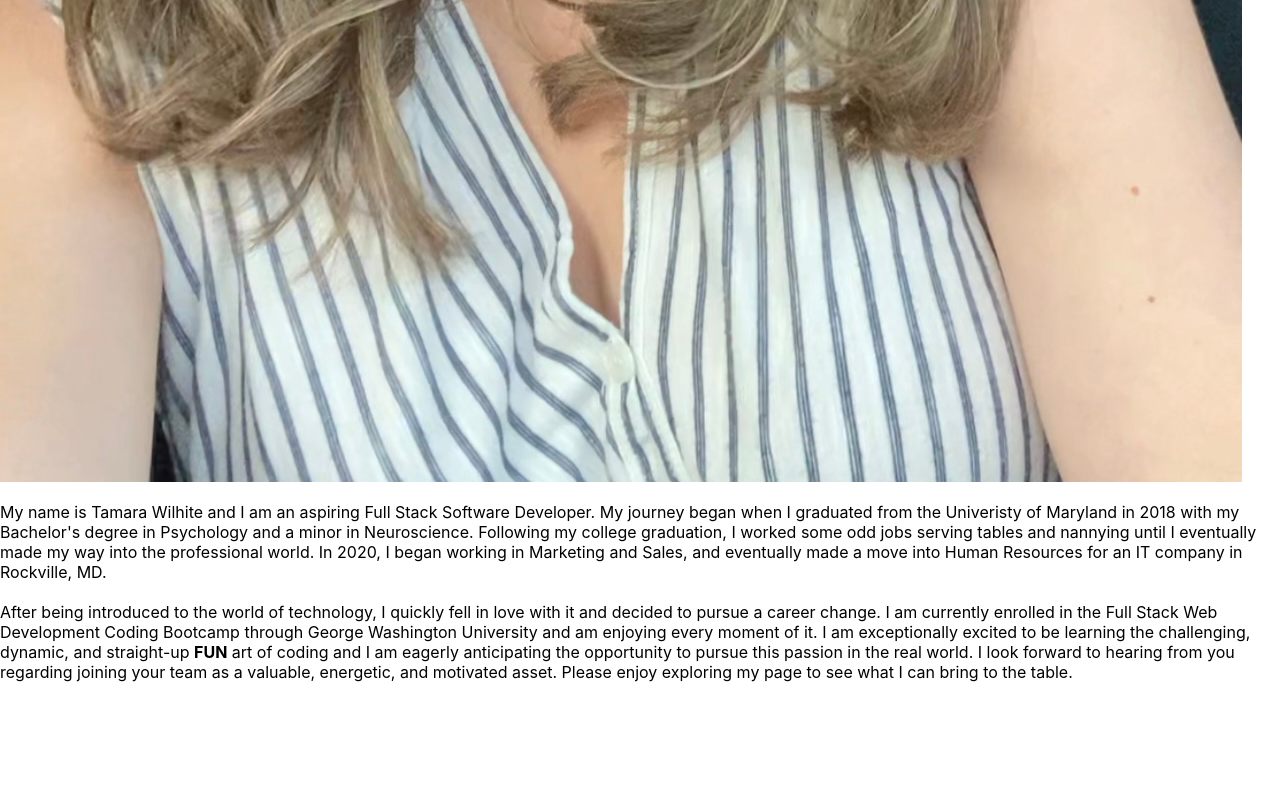
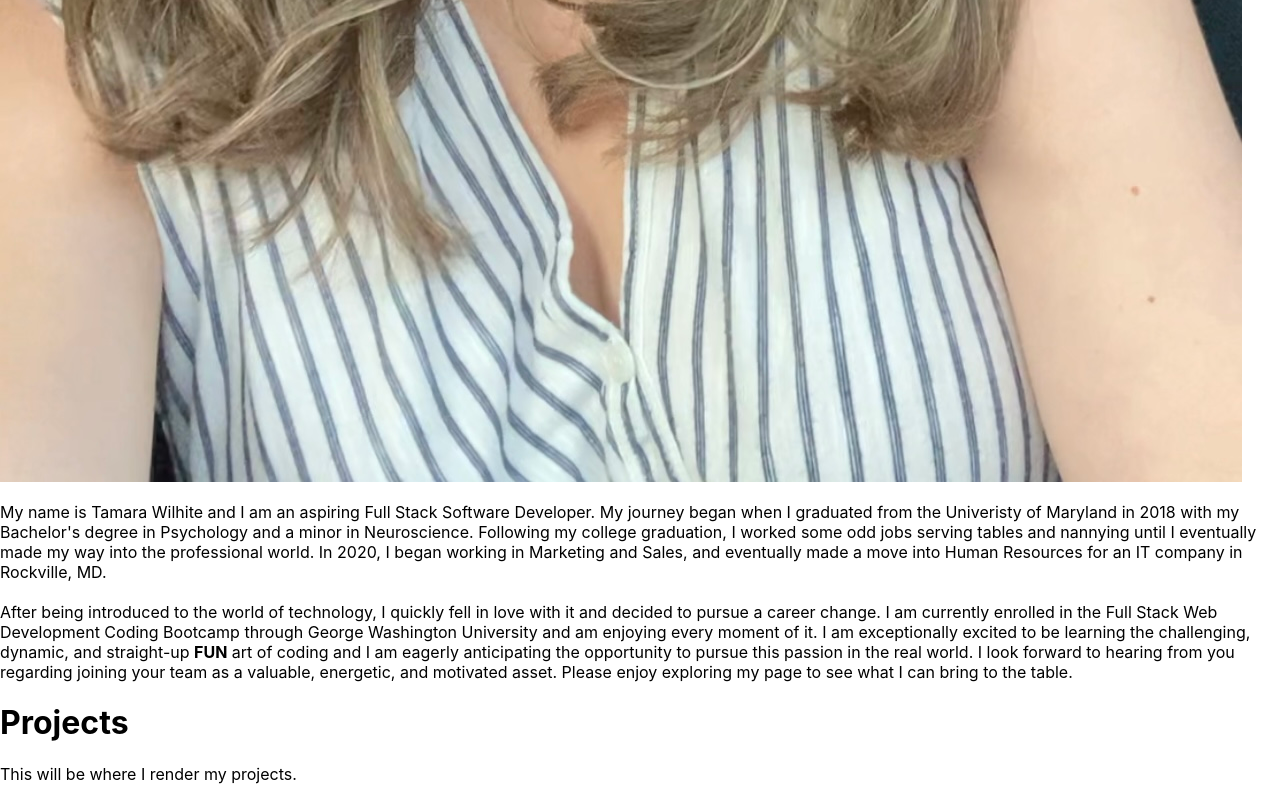
Before and after one commit to trwilhite/trw-portfolio, a React (Create React App) app: page / in a window 1280 px wide. Shown: the part 1504-2304 px from the top of the page. Before the commit the page ends 2202 px from the top, so only its background shows below. Built offline with nearby package versions, Linux system fonts and the light colour scheme.

Commit message:
created project component

```diff
--- a/src/App.js
+++ b/src/App.js
@@ -1,6 +1,7 @@
 import React from "react";
 import Nav from "./components/Nav";
 import About from "./components/About";
+import Project from "./components/Project";
 
 function App() {
   return (
@@ -8,6 +9,7 @@ function App() {
       <Nav></Nav>
       <main>
         <About></About>
+        <Project></Project>
       </main>
     </div>
   );
--- /dev/null
+++ b/src/components/Project/index.js
@@ -0,0 +1,11 @@
+import React from "react";
+
+function Project() {
+  return (
+    <div>
+      <h1>Projects</h1>
+      <p>This will be where I render my projects.</p>
+    </div>
+  );
+}
+export default Project;
```
